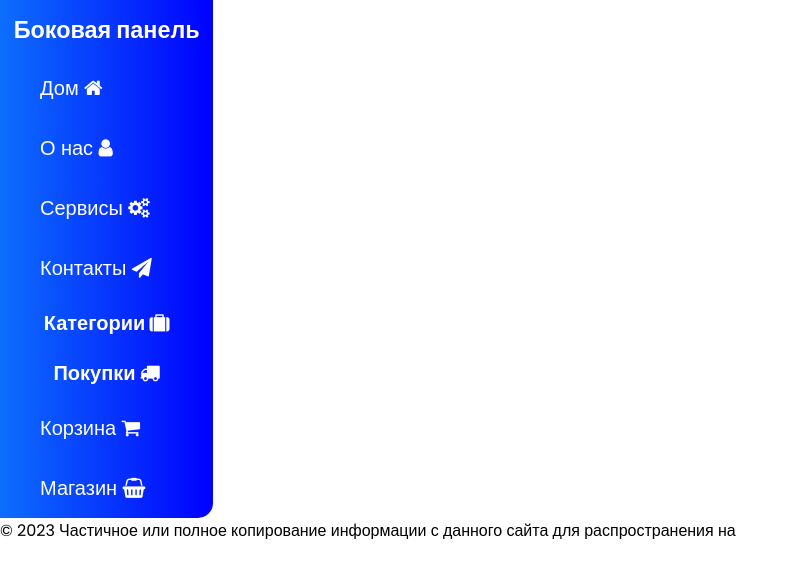
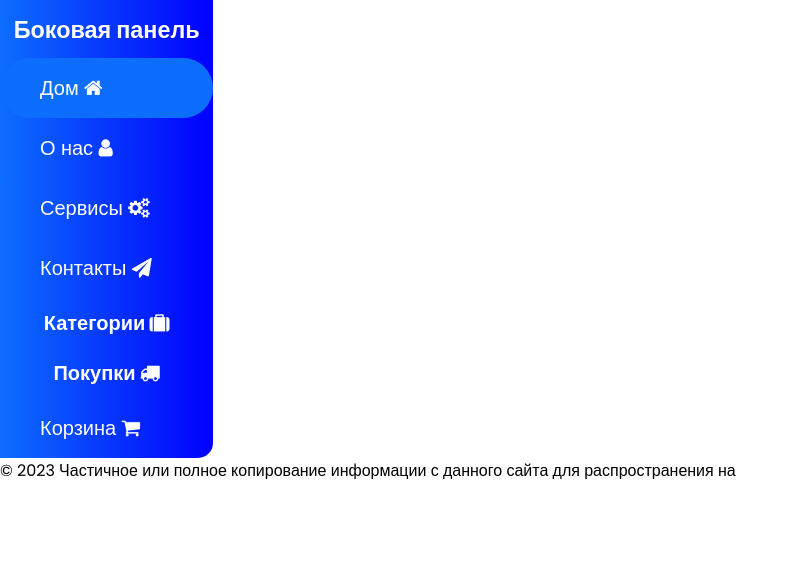
Before and after one commit to EgorKondratyev/site-shop-training, a Django app: page / in a window 1280 px wide. Shown: the part 73-651 px from the top of the page, without its empty margins (0-799 px from the left). Run offline with Django 4.2, Linux system fonts and the light colour scheme; the visitor is signed in with stand-in values (Sample User, id 1); data comes from the database, SQL or seed files in the repository; data that the repository does not hold is empty.

Commit message:
create class active in sidebar

```diff
--- a/shop/home/templates/home/base.html
+++ b/shop/home/templates/home/base.html
@@ -101,7 +101,8 @@
                 <h3 class="sidebar-title">Боковая панель</h3>
 
                 {% if category_selected == 0 %}
-                <li class="active"><a class="sidebar-link" href="{% url 'home' %}">Дом <span class="fa fa-home"></span>
+                <li class="sidebar-active"><a class="sidebar-link" href="{% url 'home' %}">Дом <span
+                            class="fa fa-home"></span>
                     </a></li>
                 {% else %}
                 <li><a class="sidebar-link" href="{% url 'home' %}">Дом <span class="fa fa-home"></span>
@@ -117,7 +118,8 @@
 
                 {% for category in categories %}
                 {% if category_selected == category.id %}
-                <li class="active"><a class="sidebar-link" href="{{ category.get_absolute_url }}">{{ category.title }}
+                <li class="sidebar-active"><a class="sidebar-link" href="{{ category.get_absolute_url }}">{{
+                        category.title }}
                         <span class="fa fa-sticky-note ml-4"></span></a></li>
                 {% else %}
                 <li><a class="sidebar-link" href="{{ category.get_absolute_url }}">{{ category.title }}
@@ -132,13 +134,13 @@
 
                 {% if request.user.is_authenticated %}
                 {% if category_selected == 'cart' %}
-                <li class="active"><a class="sidebar-link" href="{{ cart.get_absolute_url }}">Корзина
+                <li class="sidebar-active"><a class="sidebar-link" href="{{ cart.get_absolute_url }}">Корзина
                         <span class="fa fa-shopping-cart"></span></a></li>
+                <li><a class="sidebar-link" href="{{ cart.get_absolute_url }}">Магазин <span
+                            class="fa fa-shopping-basket"></span></a></li>
                 {% else %}
                 <li><a class="sidebar-link" href="{{ cart.get_absolute_url }}">Корзина <span
                             class="fa fa-shopping-cart"></span></a></li>
-                <li><a class="sidebar-link" href="{{ cart.get_absolute_url }}">Магазин <span
-                            class="fa fa-shopping-basket"></span></a></li>
                 {% endif %}
                 {% endif %}
             </ul>
--- a/shop/home/templates/home/home.html
+++ b/shop/home/templates/home/home.html
@@ -3,6 +3,7 @@
 {% block content %}
 {% for product in products %}
 <div class="card">
+
     {% if product.photo %}
     <div class="card-img-container">
         <img class="card-img" src="{{ product.photo.photo.url }}" alt="card-img">
@@ -17,11 +18,7 @@
         <div class="read-more-container">
             <a class="read-more" href="{{ product.get_absolute_url }}">Читать весь Пост</a>
         </div>
-
-
     </div>
-
-
 
 </div>
 {% empty %}
--- a/shop/shop/static/css/style.css
+++ b/shop/shop/static/css/style.css
@@ -64,6 +64,10 @@
 	padding: 0.5em 0 0.5em 0;
 	text-align: center;
 }
+.sidebar-active {
+	background: #0d6efd;
+	border-radius: 45px;
+}
 .sidebar-link {
 	display: block;
 	padding: 0.75em;
@@ -87,10 +91,14 @@
 .card {
 	margin: 1em 1em 0 1em;
 	border: solid 0.1px rgb(200, 200, 200);
-	border-radius: 15px;
+	transition: 1s;
+}
+.card:hover {
+	border-radius: 45px;
+	background: #bcd7ff;
 }
 .card-img-container {
-	padding: 0.5em;
+	padding: 1em;
 }
 .card-img {
 	width: 100%;
@@ -103,6 +111,7 @@
 	padding: 1.5em;
 }
 .read-more-container {
+	margin-bottom: 1em;
 	text-align: center;
 }
 .read-more {
```
